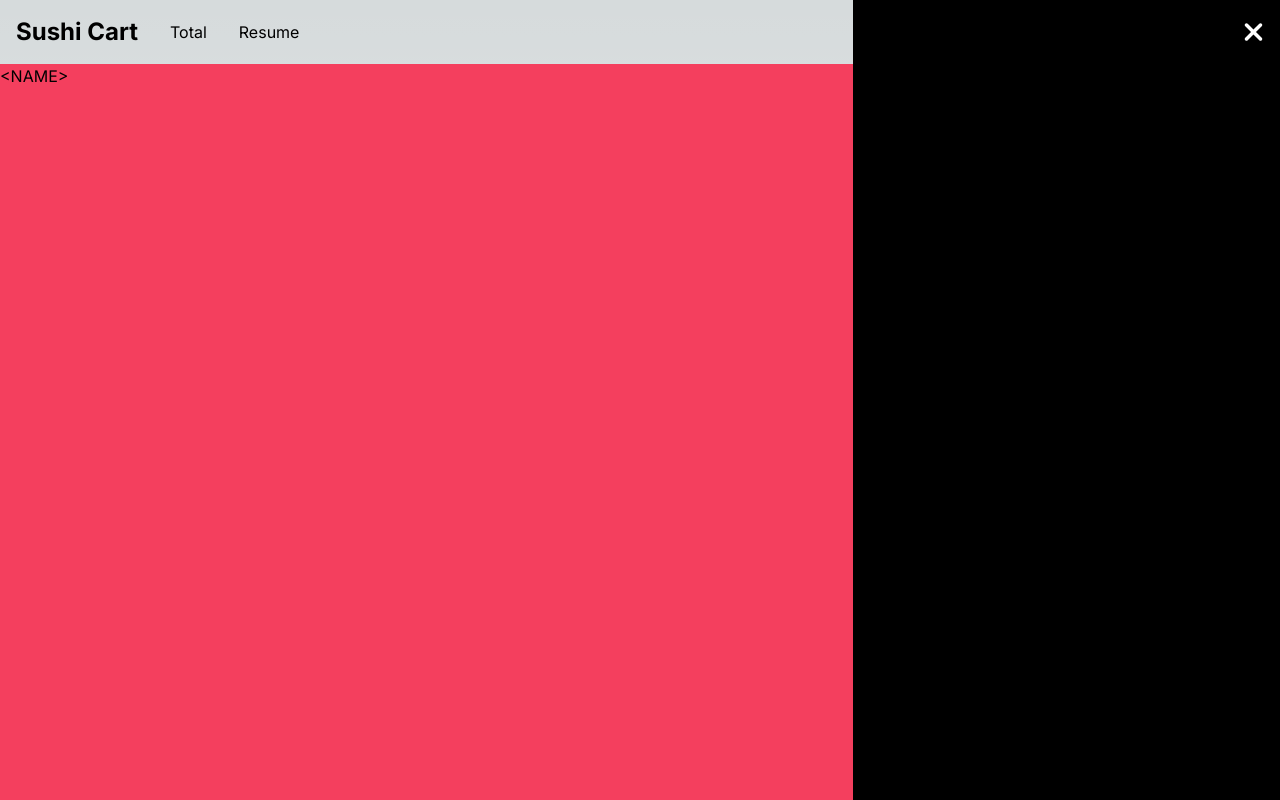
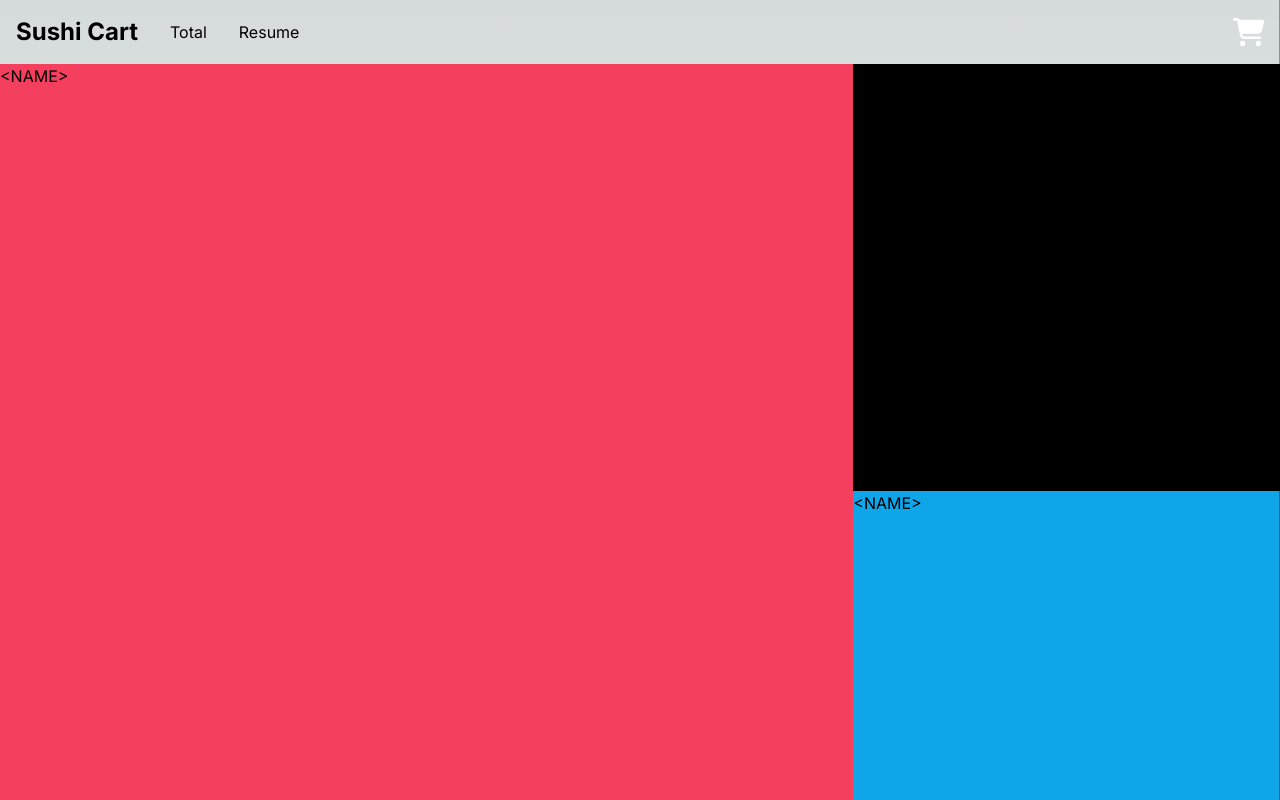
Before and after one commit to 3FE3LE/next-shop, a Next.js app: page / in a window 1280 px wide. Shown: the top 800 px of the page. Built offline with nearby package versions, Linux system fonts and the light colour scheme.

Commit message:
add context to project

```diff
--- a/app/layout.tsx
+++ b/app/layout.tsx
@@ -1,22 +1,25 @@
-import './globals.css'
-import type { Metadata } from 'next'
-import { Inter } from 'next/font/google'
+import "./globals.css";
+import type { Metadata } from "next";
+import { Inter } from "next/font/google";
+import { SushiCartProvider } from "@context/SushiCartContext";
 
-const inter = Inter({ subsets: ['latin'] })
+const inter = Inter({ subsets: ["latin"] });
 
 export const metadata: Metadata = {
-  title: 'Next Shop',
-  description: 'Generated by create next app',
-}
+  title: "Next Shop",
+  description: "Generated by create next app",
+};
 
 export default function RootLayout({
   children,
 }: {
-  children: React.ReactNode
+  children: React.ReactNode;
 }) {
   return (
-    <html lang="en">
-      <body className={inter.className}>{children}</body>
-    </html>
-  )
+    <SushiCartProvider>
+      <html lang="en">
+        <body className={inter.className}>{children}</body>
+      </html>
+    </SushiCartProvider>
+  );
 }
--- a/components/Navbar.tsx
+++ b/components/Navbar.tsx
@@ -1,6 +1,11 @@
+'use client'
+import useSushiCart from "@hooks/useSushiCart";
 import Link from "next/link";
 
 export default function Navbar() {
+
+  const {handleChangeModal} = useSushiCart();
+
   return (
     <nav className="flex justify-between  p-4 h-18">
       <div className="flex gap-8 items-center">
@@ -12,8 +17,8 @@
           <li>Resume</li>
         </Link>
       </div>
-      <button>
-        <div className="fill-white">
+      <button onClick={()=> handleChangeModal()}>
+        <div className="fill-white hover:animate-bounce">
           <svg
             xmlns="http://www.w3.org/2000/svg"
             height="1.75em"
--- a/components/ShoppingCart.tsx
+++ b/components/ShoppingCart.tsx
@@ -1,9 +1,19 @@
+'use client'
+import useSushiCart from "@hooks/useSushiCart";
+import React from "react";
+
 export default function ShoppingCart() {
+  const {modal, handleChangeModal} = useSushiCart();
+
   return (
-    <div className="fixed bg-black  h-vh w-1/3 right-0 top-0 bottom-0 transition-transform">
+    <div
+      className={`fixed bg-black  h-vh w-1/3 right-0 top-0 bottom-0 transition-transform ${
+        !modal ? "translate-x-full" : ""
+      }`}
+    >
       <div className="flex justify-between p-4">
         <h1 className="font-bold text-2xl">Shopping Cart</h1>
-        <button className="">
+        <button onClick={()=> handleChangeModal()} className="">
           <div className="fill-white hover:animate-spin">
             <svg
               xmlns="http://www.w3.org/2000/svg"
--- /dev/null
+++ b/context/SushiCartContext.tsx
@@ -0,0 +1,34 @@
+"use client";
+import React, { createContext, useMemo, useState } from "react";
+
+export type TSushiCartContext = {
+  modal: boolean;
+  handleChangeModal: () => void;
+};
+
+const SushiCartContext = createContext<TSushiCartContext>({
+  modal: false,
+  handleChangeModal: () => {},
+});
+
+const SushiCartProvider = ({ children }: { children: React.ReactNode }) => {
+  const [modal, setModal] = useState<boolean>(false);
+
+  const Context = useMemo(() => {
+
+    const handleChangeModal = () => {
+      setModal(!modal);
+    };
+
+    return { modal, handleChangeModal };
+  }, [modal]);
+
+  return (
+    <SushiCartContext.Provider value={Context}>
+      {children}
+    </SushiCartContext.Provider>
+  );
+};
+export { SushiCartProvider };
+
+export default SushiCartContext;
--- /dev/null
+++ b/hooks/useSushiCart.tsx
@@ -0,0 +1,8 @@
+import { useContext } from "react"
+import SushiCartContext from "@context/SushiCartContext"
+
+const useSushiCart = ()=> {
+  return useContext(SushiCartContext)
+}
+
+export default useSushiCart
--- a/tsconfig.json
+++ b/tsconfig.json
@@ -20,7 +20,9 @@
       }
     ],
     "paths": {
-      "@components/*": ["./components/*"]
+      "@components/*": ["./components/*"],
+      "@context/*": ["./context/*"],
+      "@hooks/*": ["./hooks/*"]
     }
   },
   "include": ["next-env.d.ts", "**/*.ts", "**/*.tsx", ".next/types/**/*.ts"],
```
